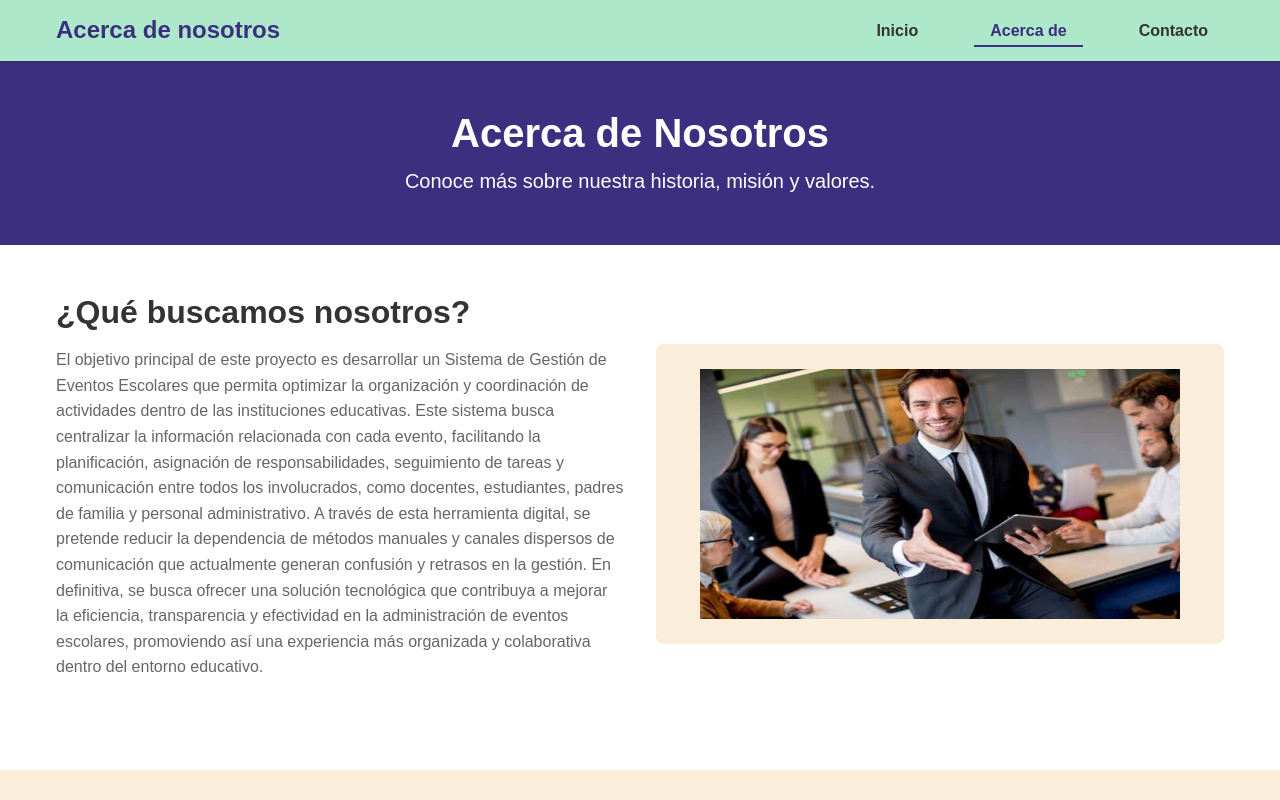
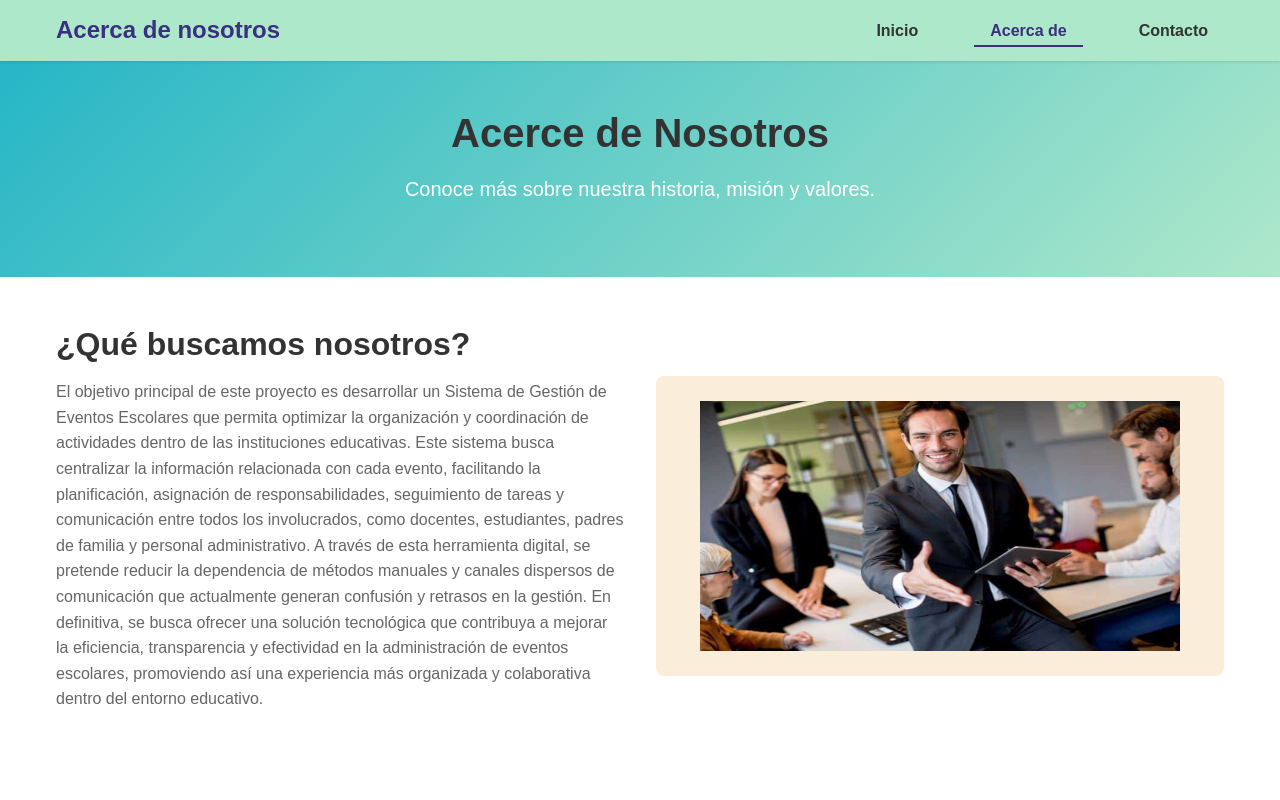
Before and after one commit to CMARTINEZ-095/Proyecto-integrador-Gesti-n-eventos-, a plain HTML site: page acercade.html in a window 1280 px wide. Shown: the top 800 px of the page. Drawn offline with Linux system fonts and the light colour scheme.

Commit message:
Se le puso el fondo degradado a acercade

```diff
--- a/acercade.html
+++ b/acercade.html
@@ -22,10 +22,16 @@
         </div>
     </header>
 
-    <section class="page-header">
+    <!---- <section class="page-header">
         <div class="page-header__container">
             <h1 class="page-header__title">Acerca de Nosotros</h1>
             <p class="page-header__text">Conoce más sobre nuestra historia, misión y valores.</p>
+        </div>
+    </section> -->
+    <section class="hero hero--gradient">
+        <div class="hero__container">
+            <h2 class="hero__title">Acerce de Nosotros</h2>
+            <p class="hero__text">Conoce más sobre nuestra historia, misión y valores.</p>
         </div>
     </section>
 
--- a/assets/css/acercade.css
+++ b/assets/css/acercade.css
@@ -74,6 +74,39 @@
 
 .header--centered .nav__item:first-child {
     margin-left: 0;
+}
+
+.hero--gradient {
+    background: linear-gradient(135deg, var(--color-secondary) 0%, var(--color-dark) 100%);
+}
+
+.hero {
+    width: 100%;
+    padding: var(--spacing-xxl) 0;
+    background-color: var(--color-primary);
+    color: var(--text-white);
+    position: relative;
+}
+
+.hero__container {
+    max-width: var(--container-max-width);
+    margin: 0 auto;
+    padding: 0 var(--container-padding);
+    text-align: center;
+}
+
+.hero__title {
+    font-size: var(--font-size-xxxl);
+    font-weight: bold;
+    margin-bottom: var(--spacing-md);
+}
+
+.hero__text {
+    font-size: var(--font-size-lg);
+    margin-bottom: var(--spacing-lg);
+    max-width: 800px;
+    margin-left: auto;
+    margin-right: auto;
 }
 
 .about {
```
Also changed, not shown: Contacto.html (+10 -4 lines), index.html (+0 -1 lines).
